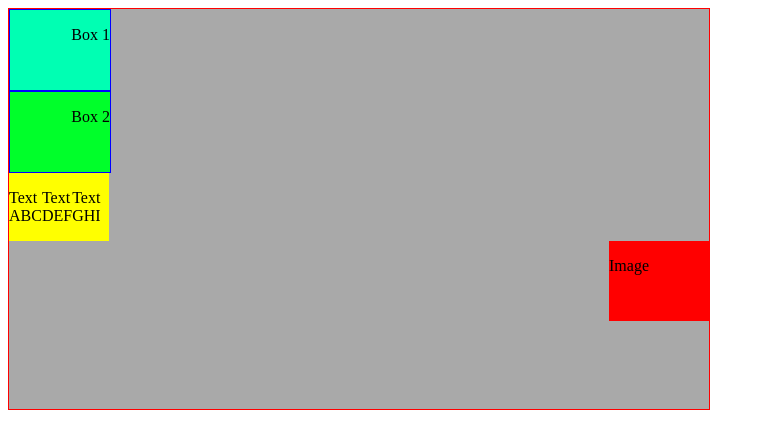
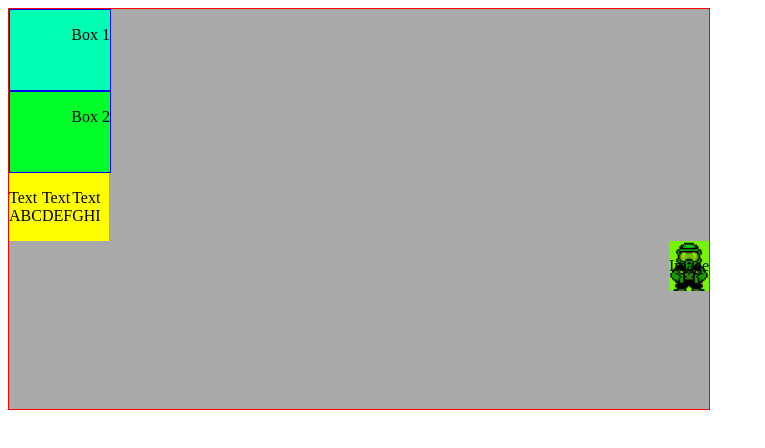
Before and after one commit to TheRealZekre/Learn, a plain HTML site: page Flexbox exp/index.html in a window 1280 px wide. Shown: the whole page, without its empty margins (0-765 px from the left). Drawn offline with Linux system fonts and the light colour scheme.

Commit message:
added photo

```diff
--- a/Flexbox exp/styles.css
+++ b/Flexbox exp/styles.css
@@ -7,8 +7,6 @@
     flex-direction: column;
 
 }
-
-
 
 .box {
     display: flex;
@@ -41,10 +39,11 @@
 }
 
 .image {
+
     align-self: flex-end;
+    background-image: url(./greenman.jpg);
+    background-size: cover;
+    background-blend-mode: multiply;
+    background-color: rgb(123, 255, 0);
 
-
-    width: 100px;
-    height: 80px;
-    background-color: red;
 }
```
Also changed, not shown: Flexbox exp/index.html (+1 -1 lines), Flexbox exp/greenman.jpg (added).
